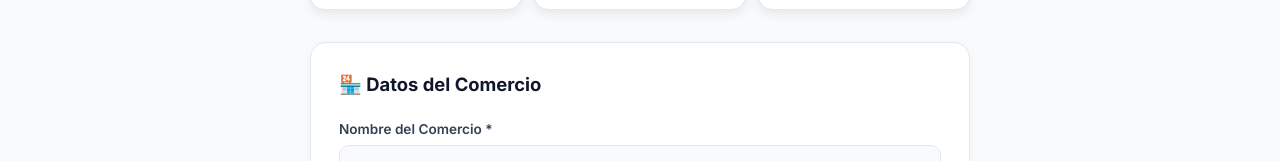
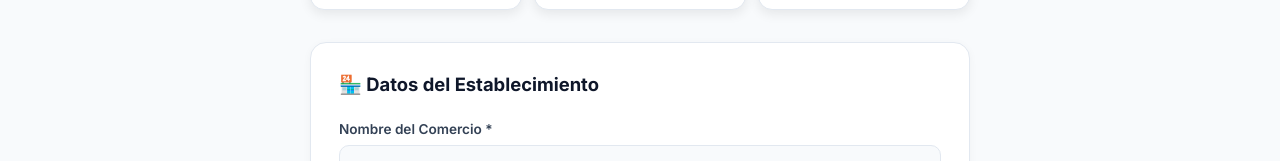
Before and after one commit to josuezerda/santiago-te-premia, a Next.js app: page /unirse in a window 1280 px wide. Shown: the part 412-573 px from the top of the page. Built offline with nearby package versions, Linux system fonts and the light colour scheme; no server answers; the database is empty.

Commit message:
style: change 'Datos del Comercio' to 'Datos del Establecimiento' on registration page

```diff
--- a/src/app/unirse/page.tsx
+++ b/src/app/unirse/page.tsx
@@ -241,10 +241,10 @@ export default function UnirsePage() {
       <div style={{ maxWidth: '700px', margin: '0 auto', padding: '0 20px 60px' }}>
         <form onSubmit={handleSubmit}>
 
-          {/* Sección: Datos del Comercio */}
+          {/* Sección: Datos del Establecimiento */}
           <div style={{ background: 'white', borderRadius: '16px', padding: '28px', marginBottom: '20px', boxShadow: '0 2px 8px rgba(0,0,0,0.04)', border: '1px solid #e2e8f0' }}>
             <h2 style={{ fontSize: '1.15rem', fontWeight: 700, marginBottom: '20px', color: '#0f172a', display: 'flex', alignItems: 'center', gap: '8px' }}>
-              🏪 Datos del Comercio
+              🏪 Datos del Establecimiento
             </h2>
 
             <div style={{ display: 'grid', gap: '16px' }}>
```
